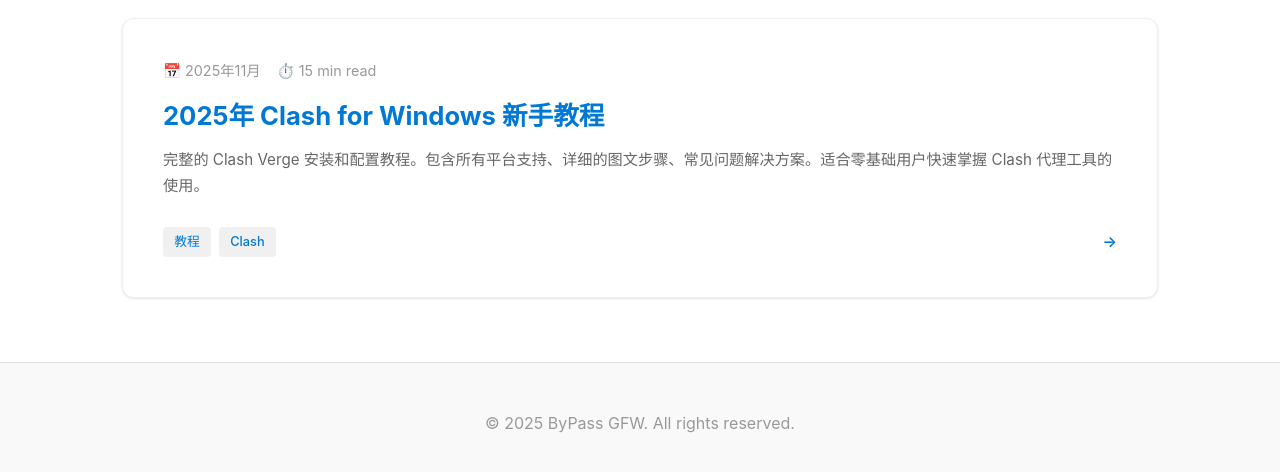
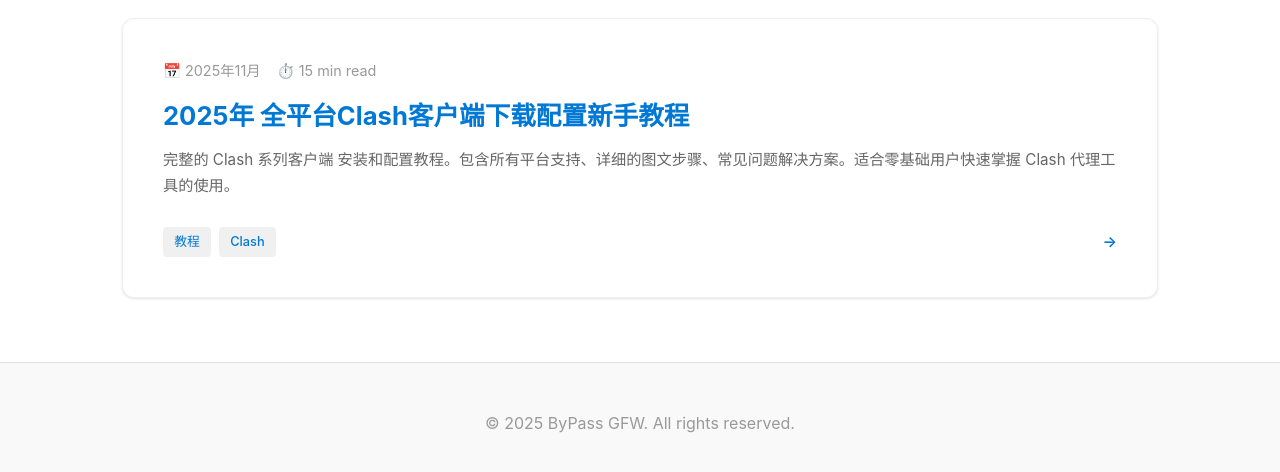
Before and after one commit to FrostwyrmKnight/bypassGFW, a plain HTML site: page index.html in a window 1280 px wide. Shown: the part 392-864 px from the top of the page. Drawn offline with nearby package versions, Linux system fonts and the light colour scheme.

Commit message:
Update index.html

```diff
--- a/index.html
+++ b/index.html
@@ -196,9 +196,9 @@
                         <span>⏱️ 15 min read</span>
                     </div>
 
-                    <h2>2025年 Clash for Windows 新手教程</h2>
+                    <h2>2025年 全平台Clash客户端下载配置新手教程</h2>
 
-                    <p>完整的 Clash Verge 安装和配置教程。包含所有平台支持、详细的图文步骤、常见问题解决方案。适合零基础用户快速掌握 Clash 代理工具的使用。</p>
+                    <p>完整的 Clash 系列客户端 安装和配置教程。包含所有平台支持、详细的图文步骤、常见问题解决方案。适合零基础用户快速掌握 Clash 代理工具的使用。</p>
 
                     <div class="post-footer">
                         <div style="display: flex; gap: 0.5rem;">
```
